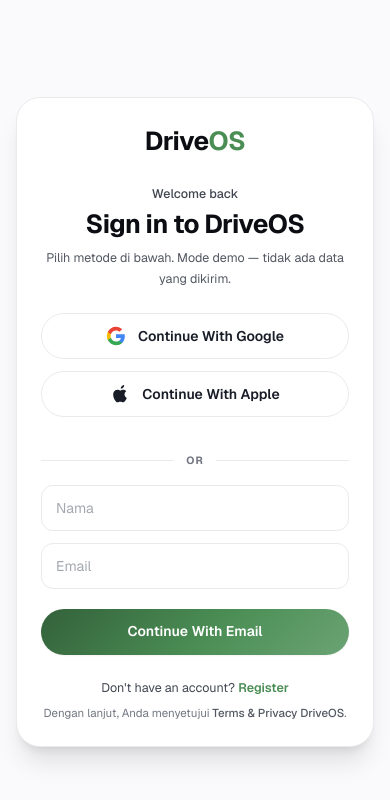
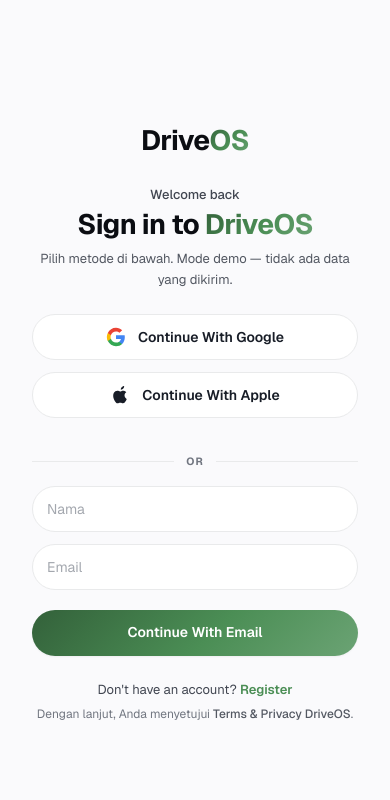
Before and after one commit to Nevad-dot/Vibe-Coding-DriveOS, a Next.js app in the folder apps/web/: page /login in a window 390 px wide. Shown: the top 800 px of the page. Built offline with nearby package versions, Linux system fonts and the light colour scheme.

Commit message:
fix: Restore text-green-gradient styling, remove popup card from mobile login, and apply pure pill button styling

```diff
--- a/apps/web/src/features/authentication/components/LoginForm/index.tsx
+++ b/apps/web/src/features/authentication/components/LoginForm/index.tsx
@@ -48,27 +48,27 @@ export const LoginForm: React.FC = () => {
 
   return (
     <motion.div
-      initial={{ opacity: 0, scale: 0.95, y: 16 }}
-      animate={{ opacity: 1, scale: 1, y: 0 }}
+      initial={{ opacity: 0, y: 14 }}
+      animate={{ opacity: 1, y: 0 }}
       transition={{ type: "spring", stiffness: 360, damping: 26 }}
-      className="w-full max-w-[420px] mx-auto bg-surfaceLight-card dark:bg-[#16181F] border border-surfaceLight-border dark:border-[#222F43] rounded-3xl p-6 sm:p-8 shadow-xl flex flex-col justify-center my-auto"
+      className="w-full max-w-[400px] mx-auto px-4 py-4 flex flex-col justify-center my-auto"
     >
       {/* Mobile Brand Logo Header */}
       <div className="lg:hidden flex items-center justify-center gap-1.5 mb-6">
-        <span className="text-[26px] font-display font-bold tracking-tight text-textGray-display select-none">
-          Drive<span className="text-[#4B8E55]">OS</span>
+        <span className="text-[28px] font-display font-bold tracking-tight text-textGray-display select-none">
+          Drive<span className="text-green-gradient">OS</span>
         </span>
       </div>
 
       {/* Header Info */}
       <div className="mb-6 text-center lg:text-left">
-        <span className="text-[12.5px] font-sans font-medium text-textGray-secondary block mb-0.5">
+        <span className="text-[13px] font-sans font-medium text-textGray-secondary block mb-0.5">
           Welcome back
         </span>
-        <h2 className="text-[26px] sm:text-[30px] font-display font-bold tracking-tight text-textGray-display mb-1">
+        <h2 className="text-[28px] sm:text-[32px] font-display font-bold tracking-tight text-textGray-display mb-1.5 leading-tight">
           Sign in to <span className="text-green-gradient">DriveOS</span>
         </h2>
-        <p className="text-[12.5px] text-textGray-tertiary leading-relaxed">
+        <p className="text-[13px] text-textGray-tertiary leading-relaxed">
           Pilih metode di bawah. Mode demo — tidak ada data yang dikirim.
         </p>
       </div>
@@ -76,7 +76,7 @@ export const LoginForm: React.FC = () => {
       {/* Social Sign-In Buttons */}
       <div className="flex flex-col gap-3 mb-5">
         {/* Google Button */}
-        <Button onClick={handleSocialLogin} variant="outline-pill" className="w-full relative gap-3 h-[46px] dark:border-[#222F43] dark:bg-[#121826]">
+        <Button onClick={handleSocialLogin} variant="outline-pill" className="w-full relative gap-3 h-[46px] rounded-full dark:border-[#222F43] dark:bg-[#121826]">
           <svg className="w-5 h-5 shrink-0" viewBox="0 0 24 24" fill="none" xmlns="http://www.w3.org/2000/svg">
             <path
               d="M22.56 12.25c0-.78-.07-1.53-.2-2.25H12v4.26h5.92c-.26 1.37-1.04 2.53-2.21 3.31v2.77h3.57c2.08-1.92 3.28-4.74 3.28-8.09z"
@@ -99,7 +99,7 @@ export const LoginForm: React.FC = () => {
         </Button>
 
         {/* Apple Button */}
-        <Button onClick={handleSocialLogin} variant="outline-pill" className="w-full relative gap-3 h-[46px] dark:border-[#222F43] dark:bg-[#121826]">
+        <Button onClick={handleSocialLogin} variant="outline-pill" className="w-full relative gap-3 h-[46px] rounded-full dark:border-[#222F43] dark:bg-[#121826]">
           <svg className="w-5 h-5 shrink-0 fill-current text-textGray-primary" viewBox="0 0 24 24" xmlns="http://www.w3.org/2000/svg">
             <path d="M18.71 19.5c-.83 1.24-1.71 2.45-3.05 2.47-1.34.03-1.77-.79-3.29-.79-1.53 0-2 .77-3.27.82-1.31.05-2.3-1.32-3.14-2.53C4.25 17 2.94 12.45 4.7 9.39c.87-1.52 2.43-2.48 4.12-2.51 1.28-.02 2.5.87 3.29.87.78 0 2.26-1.07 3.81-.91.65.03 2.47.26 3.64 1.98-.09.06-2.17 1.28-2.15 3.81.03 3.02 2.65 4.03 2.68 4.04-.03.07-.42 1.44-1.38 2.83M15.97 4.17c.66-.81 1.11-1.93.99-3.06-1 .04-2.2.67-2.92 1.51-.64.73-1.2 1.87-1.05 2.98 1.1.09 2.22-.57 2.98-1.43" />
           </svg>
@@ -123,7 +123,7 @@ export const LoginForm: React.FC = () => {
           value={nama}
           onChange={(e) => setNama(e.target.value)}
           error={errors.nama}
-          className="dark:border-[#222F43] dark:bg-[#121826]"
+          className="rounded-full dark:border-[#222F43] dark:bg-[#121826]"
         />
         <Input
           type="email"
@@ -131,23 +131,23 @@ export const LoginForm: React.FC = () => {
           value={email}
           onChange={(e) => setEmail(e.target.value)}
           error={errors.email}
-          className="dark:border-[#222F43] dark:bg-[#121826]"
+          className="rounded-full dark:border-[#222F43] dark:bg-[#121826]"
         />
 
-        <Button type="submit" variant="brand" className="w-full mt-2 h-[46px] bg-green-gradient-pill text-white font-semibold text-[14px] shadow-sm select-none">
+        <Button type="submit" variant="brand" className="w-full mt-2 h-[46px] rounded-full bg-green-gradient-pill text-white font-semibold text-[14px] shadow-sm select-none">
           Continue With Email
         </Button>
       </form>
 
       {/* Footer Copy & Register Link */}
       <div className="mt-6 text-center flex flex-col gap-1.5">
-        <p className="text-[12.5px] text-textGray-secondary">
+        <p className="text-[13px] text-textGray-secondary">
           Don't have an account?{" "}
           <Link href="/register" className="font-semibold text-brand hover:underline transition-all">
             Register
           </Link>
         </p>
-        <p className="text-[11.5px] text-textGray-muted leading-relaxed">
+        <p className="text-[12px] text-textGray-muted leading-relaxed">
           Dengan lanjut, Anda menyetujui{" "}
           <a href="#" className="hover:underline transition-all font-medium text-textGray-tertiary">
             Terms & Privacy DriveOS
--- a/apps/web/src/shared/ui/styles/globals.css
+++ b/apps/web/src/shared/ui/styles/globals.css
@@ -118,6 +118,13 @@ svg {
   background: linear-gradient(135deg, #33613A 0%, #4B8E55 55%, #6BA374 100%);
 }
 
+.text-green-gradient {
+  background: linear-gradient(135deg, #33613A 0%, #4B8E55 55%, #6BA374 100%);
+  -webkit-background-clip: text;
+  -webkit-text-fill-color: transparent;
+  background-clip: text;
+}
+
 /* Fix native date & time input calendar/clock icons in Dark Mode */
 .dark input[type="date"]::-webkit-calendar-picker-indicator,
 .dark input[type="time"]::-webkit-calendar-picker-indicator {
```
Also changed, not shown: 1 other file (tests, documents, lock files or other folders).
